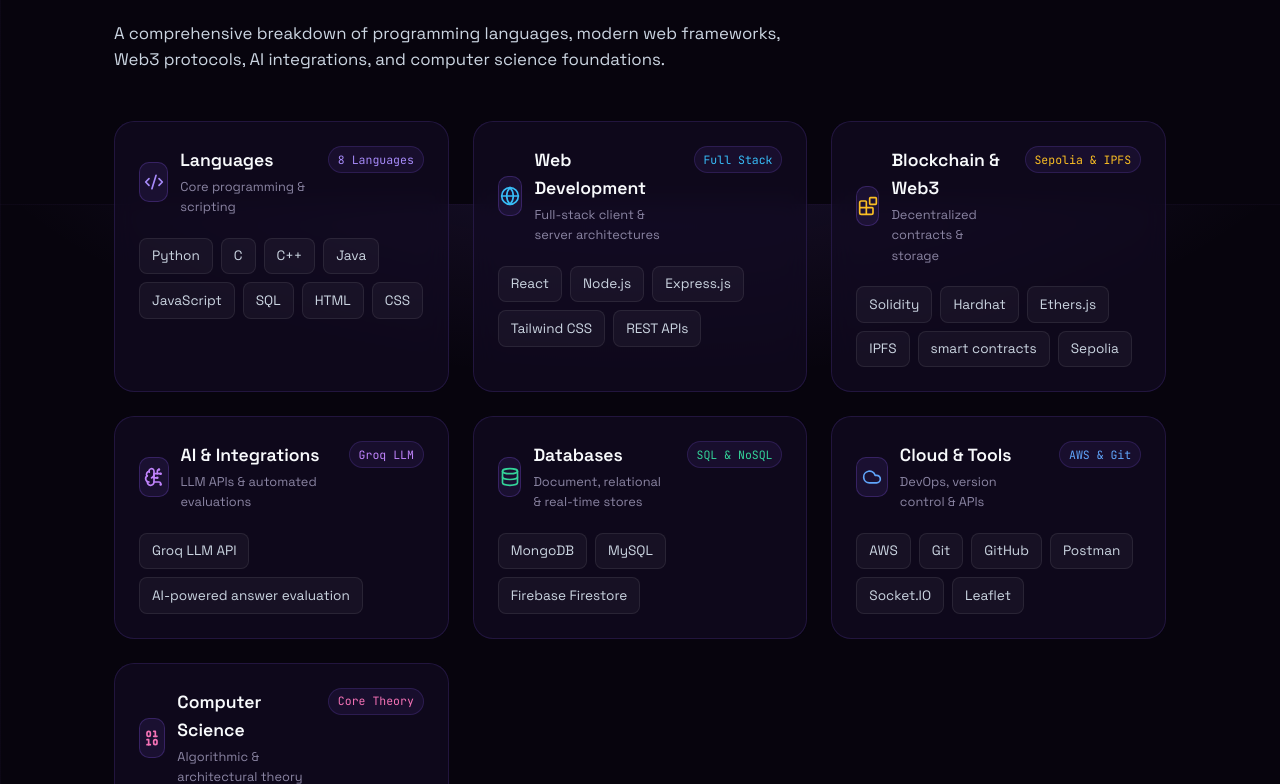
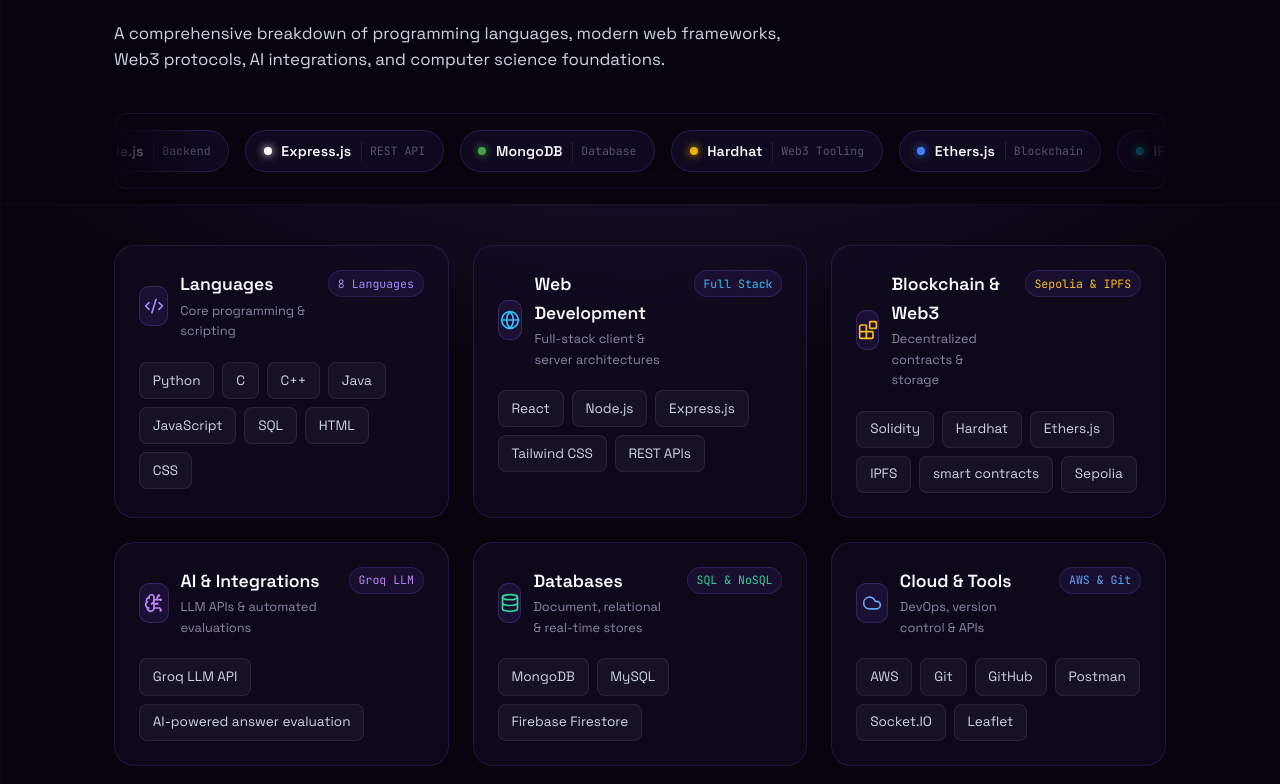
Before and after one commit to radhika817/radhika-portfolio, a React (Vite) app: page / in a window 1280 px wide. Shown: the part 2996-3780 px from the top of the page. Built offline with nearby package versions, Linux system fonts and the light colour scheme.

Commit message:
feat: add animated skill chips and tech marquee

```diff
--- a/src/components/Skills.jsx
+++ b/src/components/Skills.jsx
@@ -1,3 +1,4 @@
+import { useState } from 'react'
 import { motion } from 'framer-motion'
 import {
   Code2,
@@ -8,6 +9,7 @@
   Cloud,
   Binary,
   Sparkles,
+  Zap,
 } from 'lucide-react'
 import { skillsData } from '../data/content'
 import { useReducedMotion } from '../hooks/useReducedMotion'
@@ -78,11 +80,109 @@
   },
 ]
 
+// Prominent core technologies for the infinite marquee
+export const MARQUEE_ITEMS = [
+  { name: 'React', category: 'Frontend', color: '#61dafb' },
+  { name: 'Solidity', category: 'Smart Contracts', color: '#fbbf24' },
+  { name: 'Groq LLM', category: 'AI Inference', color: '#f97316' },
+  { name: 'Node.js', category: 'Backend', color: '#68a063' },
+  { name: 'Express.js', category: 'REST API', color: '#ffffff' },
+  { name: 'MongoDB', category: 'Database', color: '#47a248' },
+  { name: 'Hardhat', category: 'Web3 Tooling', color: '#eab308' },
+  { name: 'Ethers.js', category: 'Blockchain', color: '#3b82f6' },
+  { name: 'IPFS', category: 'Decentralized Storage', color: '#06b6d4' },
+  { name: 'Python', category: 'Language', color: '#38bdf8' },
+  { name: 'Firebase', category: 'Realtime DB', color: '#f59e0b' },
+  { name: 'Socket.IO', category: 'WebSockets', color: '#a855f7' },
+  { name: 'AWS', category: 'Cloud Infrastructure', color: '#ec4899' },
+  { name: 'C++', category: 'Algorithms', color: '#60a5fa' },
+  { name: 'MySQL', category: 'Relational DB', color: '#00758f' },
+  { name: 'Tailwind CSS', category: 'Styling', color: '#38bdf8' },
+  { name: 'Leaflet', category: 'Geospatial Maps', color: '#10b981' },
+]
+
 /**
- * Skills Section with grouped categories derived directly from README.md.
+ * Infinite Tech Marquee Row
+ */
+function TechMarquee() {
+  // Duplicate array twice to ensure seamless continuous loop
+  const marqueeList = [...MARQUEE_ITEMS, ...MARQUEE_ITEMS]
+
+  return (
+    <div
+      style={{
+        margin: '2.5rem 0 3.5rem',
+        padding: '1rem 0',
+        background: 'rgba(13, 7, 24, 0.4)',
+        borderTop: '1px solid rgba(139, 92, 246, 0.12)',
+        borderBottom: '1px solid rgba(139, 92, 246, 0.12)',
+        borderRadius: 'var(--radius-md)',
+      }}
+    >
+      <div className="tech-marquee-container" data-cursor="Drag">
+        <div className="tech-marquee-track">
+          {marqueeList.map((item, idx) => (
+            <div
+              key={`${item.name}-${idx}`}
+              style={{
+                display: 'inline-flex',
+                alignItems: 'center',
+                gap: '0.6rem',
+                padding: '0.55rem 1.1rem',
+                borderRadius: 'var(--radius-full)',
+                background: 'rgba(19, 11, 36, 0.8)',
+                border: '1px solid rgba(139, 92, 246, 0.2)',
+                boxShadow: '0 4px 14px rgba(0, 0, 0, 0.3)',
+                whiteSpace: 'nowrap',
+                transition: 'all 0.2s ease',
+              }}
+            >
+              <span
+                style={{
+                  width: '8px',
+                  height: '8px',
+                  borderRadius: '50%',
+                  background: item.color,
+                  boxShadow: `0 0 8px ${item.color}`,
+                  display: 'inline-block',
+                }}
+              />
+              <span
+                style={{
+                  color: 'var(--text-primary)',
+                  fontWeight: 600,
+                  fontSize: '0.88rem',
+                  letterSpacing: '0.01em',
+                }}
+              >
+                {item.name}
+              </span>
+              <span
+                style={{
+                  color: 'var(--text-faint)',
+                  fontSize: '0.72rem',
+                  fontFamily: 'var(--font-mono)',
+                  borderLeft: '1px solid rgba(255, 255, 255, 0.1)',
+                  paddingLeft: '0.5rem',
+                }}
+              >
+                {item.category}
+              </span>
+            </div>
+          ))}
+        </div>
+      </div>
+    </div>
+  )
+}
+
+/**
+ * Skills Section with grouped categories, animated hover glow chips,
+ * and an infinite tech marquee row.
  */
 export default function Skills() {
   const prefersReducedMotion = useReducedMotion()
+  const [hoveredChip, setHoveredChip] = useState(null)
 
   return (
     <section
@@ -99,7 +199,7 @@
         whileInView={{ opacity: 1, y: 0 }}
         viewport={{ once: true, margin: '-40px' }}
         transition={{ duration: 0.5 }}
-        style={{ marginBottom: '3rem' }}
+        style={{ marginBottom: '1.5rem' }}
       >
         <div
           style={{
@@ -140,6 +240,9 @@
         </p>
       </motion.div>
 
+      {/* Infinite Tech Marquee Row */}
+      <TechMarquee />
+
       {/* Grouped Categories Grid */}
       <div
         className="skills-grid"
@@ -152,9 +255,13 @@
         {SKILL_CATEGORIES.map((category) => {
           const IconComponent = category.icon
           return (
-            <div
+            <motion.div
               key={category.id}
               className="skill-category-card"
+              initial={prefersReducedMotion ? false : { opacity: 0, y: 25 }}
+              whileInView={{ opacity: 1, y: 0 }}
+              viewport={{ once: true, margin: '-40px' }}
+              transition={{ duration: 0.45 }}
               style={{
                 position: 'relative',
                 background: 'rgba(19, 11, 36, 0.65)',
@@ -232,7 +339,7 @@
                   </span>
                 </div>
 
-                {/* Skill Chips */}
+                {/* Skill Chips with Hover Glow and Motion */}
                 <div
                   style={{
                     display: 'flex',
@@ -240,28 +347,51 @@
                     gap: '0.5rem',
                   }}
                 >
-                  {category.skills.map((skill) => (
-                    <span
+                  {category.skills.map((skill) => {
+                    const isHovered = hoveredChip === skill
+                    return (
+                      <motion.span
                         key={skill}
                         className="skill-chip"
+                        data-cursor="View"
+                        onMouseEnter={() => setHoveredChip(skill)}
+                        onMouseLeave={() => setHoveredChip(null)}
+                        whileHover={
+                          prefersReducedMotion
+                            ? {}
+                            : { y: -2, scale: 1.04 }
+                        }
+                        transition={{ type: 'spring', stiffness: 400, damping: 25 }}
                         style={{
                           display: 'inline-flex',
                           alignItems: 'center',
                           fontSize: '0.85rem',
-                        padding: '0.4rem 0.75rem',
+                          padding: '0.42rem 0.8rem',
                           borderRadius: 'var(--radius-sm)',
-                        background: 'rgba(255, 255, 255, 0.04)',
-                        color: 'var(--text-secondary)',
-                        border: '1px solid rgba(255, 255, 255, 0.08)',
-                        transition: 'all 0.2s ease',
+                          background: isHovered
+                            ? 'rgba(139, 92, 246, 0.18)'
+                            : 'rgba(255, 255, 255, 0.04)',
+                          color: isHovered
+                            ? '#ffffff'
+                            : 'var(--text-secondary)',
+                          border: `1px solid ${
+                            isHovered
+                              ? 'rgba(167, 139, 250, 0.55)'
+                              : 'rgba(255, 255, 255, 0.08)'
+                          }`,
+                          boxShadow: isHovered
+                            ? `0 0 16px ${category.accent}44`
+                            : 'none',
+                          userSelect: 'none',
                         }}
                       >
                         {skill}
-                    </span>
-                  ))}
+                      </motion.span>
+                    )
+                  })}
                 </div>
               </div>
-            </div>
+            </motion.div>
           )
         })}
       </div>
--- a/src/index.css
+++ b/src/index.css
@@ -326,3 +326,52 @@
     display: flex !important;
   }
 }
+
+/* Infinite Tech Marquee Animation */
+@keyframes techMarquee {
+  from {
+    transform: translateX(0%);
+  }
+  to {
+    transform: translateX(-50%);
+  }
+}
+
+.tech-marquee-container {
+  overflow: hidden;
+  position: relative;
+  width: 100%;
+  mask-image: linear-gradient(to right, transparent, black 8%, black 92%, transparent);
+  -webkit-mask-image: linear-gradient(to right, transparent, black 8%, black 92%, transparent);
+}
+
+.tech-marquee-track {
+  display: flex;
+  width: max-content;
+  gap: 1rem;
+  animation: techMarquee 34s linear infinite;
+}
+
+.tech-marquee-container:hover .tech-marquee-track {
+  animation-play-state: paused;
+}
+
+@media (prefers-reduced-motion: reduce) {
+  .tech-marquee-track {
+    animation: none !important;
+  }
+}
+
+/* Skill Chip Hover Glow */
+.skill-chip {
+  cursor: default;
+  transition: all 0.22s cubic-bezier(0.16, 1, 0.3, 1) !important;
+}
+
+.skill-chip:hover {
+  background: rgba(139, 92, 246, 0.18) !important;
+  border-color: rgba(167, 139, 250, 0.5) !important;
+  color: #ffffff !important;
+  box-shadow: 0 0 16px rgba(139, 92, 246, 0.32);
+  transform: translateY(-2px);
+}
```
Lines whose indentation alone changed are shown as unchanged.
